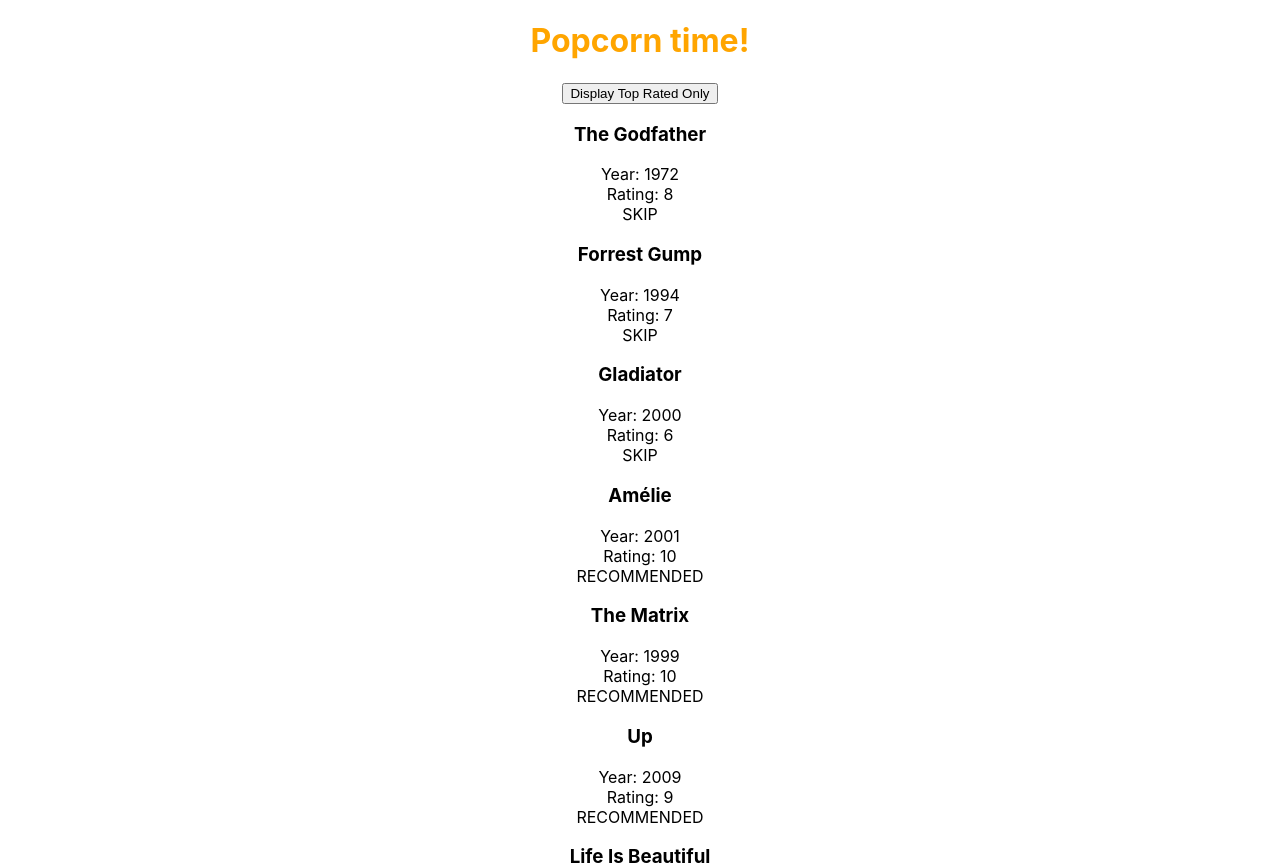
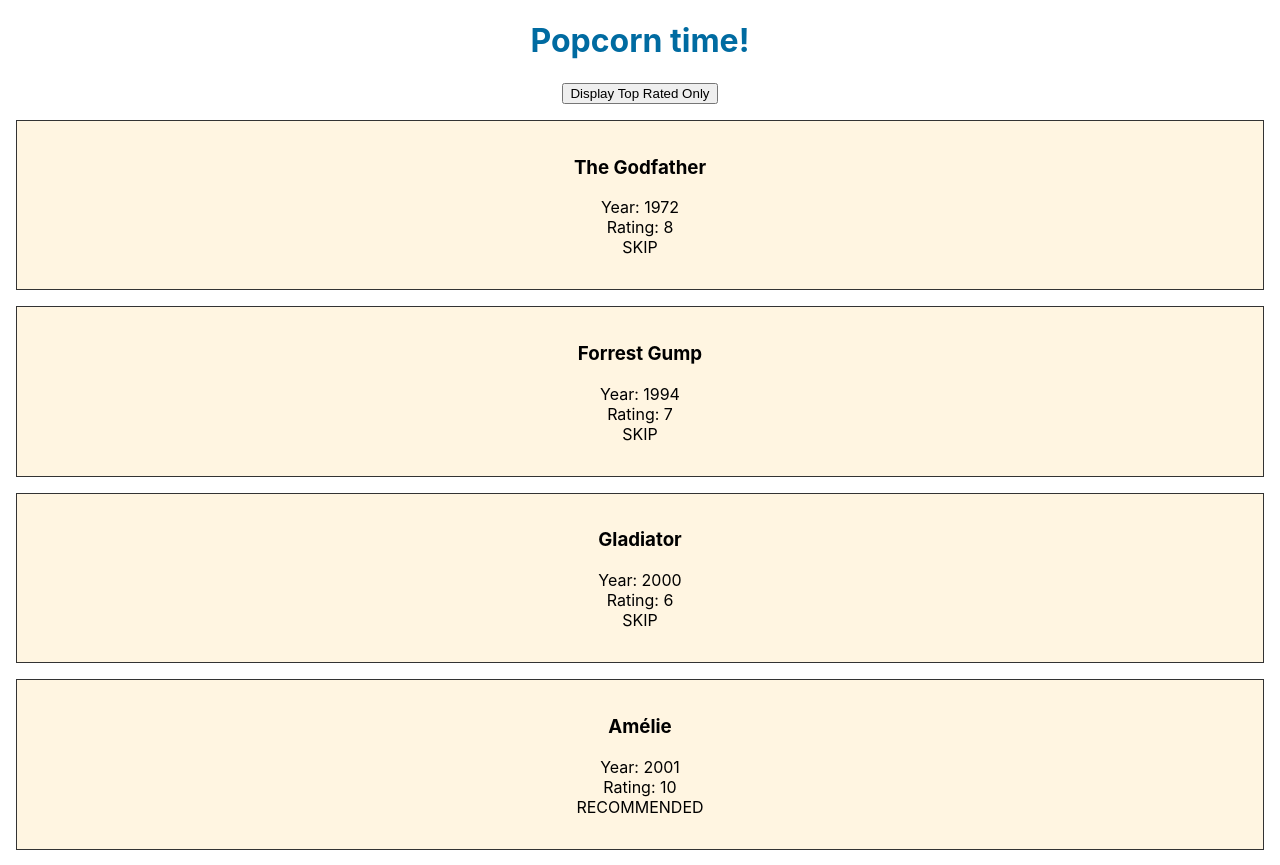
Before and after one commit to Ironborn-Ironhack-March-2022/react-popcorn-time, a React (Create React App) app: page / in a window 1280 px wide. Shown: the top 865 px of the page. Built offline with nearby package versions, Linux system fonts and the light colour scheme.

Commit message:
minor css changes

```diff
--- a/src/components/Header.css
+++ b/src/components/Header.css
@@ -1,3 +1,3 @@
 .Header h1 {
-    color: orange;
+    color: rgb(0, 107, 161);
 }
--- /dev/null
+++ b/src/components/Movie.css
@@ -0,0 +1,6 @@
+.Movie {
+    border: 1px solid #333;
+    background-color: rgb(255, 245, 225);
+    margin: 1rem;
+    padding: 1rem;
+}
--- a/src/components/Movie.js
+++ b/src/components/Movie.js
@@ -1,7 +1,8 @@
+import "./Movie.css"
+
 function Movie(props) {
-
     return (
-        <div>
+        <div className="Movie">
             <h3>{props.title}</h3>
             <p>
                 Year: {props.year} <br />
```
